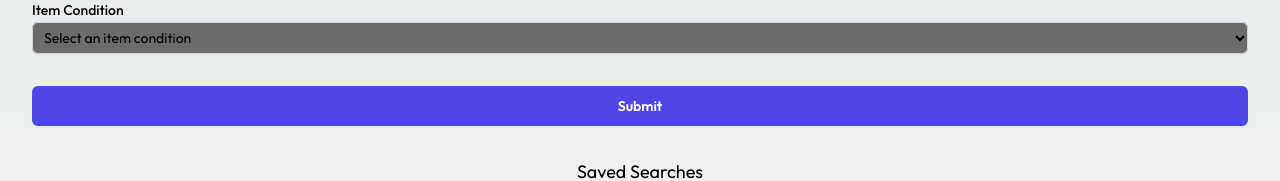
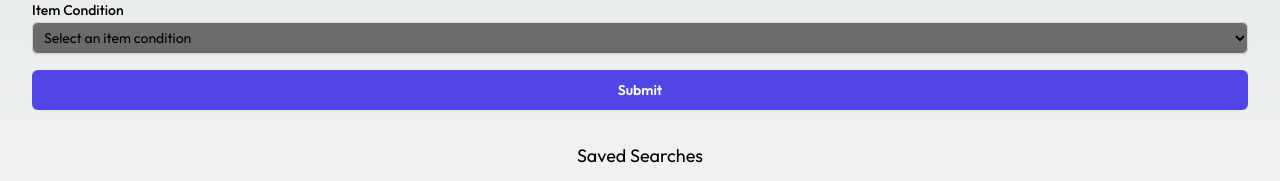
Before and after one commit to adrianhorning08/web-scraping-guy, a Next.js app: page /marketplace-alerts in a window 1280 px wide. Shown: the part 554-735 px from the top of the page. Built offline with nearby package versions, Linux system fonts and the light colour scheme.

Commit message:
local storage

```diff
--- a/src/components/Button.jsx
+++ b/src/components/Button.jsx
@@ -4,7 +4,7 @@
   return (
     <button
       type={type}
-      className="mt-4 rounded-md bg-indigo-600 py-2.5 px-3.5 text-sm font-semibold text-white shadow-sm hover:bg-indigo-700 focus-visible:outline focus-visible:outline-2 focus-visible:outline-offset-2 focus-visible:outline-indigo-600 w-full"
+      className="mt-4 rounded-md bg-indigo-600 py-2.5 px-3.5 text-sm font-semibold text-white shadow-sm hover:bg-indigo-700 focus-visible:outline focus-visible:outline-2 focus-visible:outline-offset-2 focus-visible:outline-indigo-600 w-full text-center flex justify-center"
       onClick={onClick}
     >
       {isLoading ? <Loader /> : title}
--- a/src/pages/marketplace-alerts.js
+++ b/src/pages/marketplace-alerts.js
@@ -33,6 +33,9 @@
     e.preventDefault();
     try {
       setIsLoading(true);
+
+      localStorage.setItem("email", email);
+
       const res = await axios({
         method: "post",
         url: `/api/marketplaceSearch`,
```
